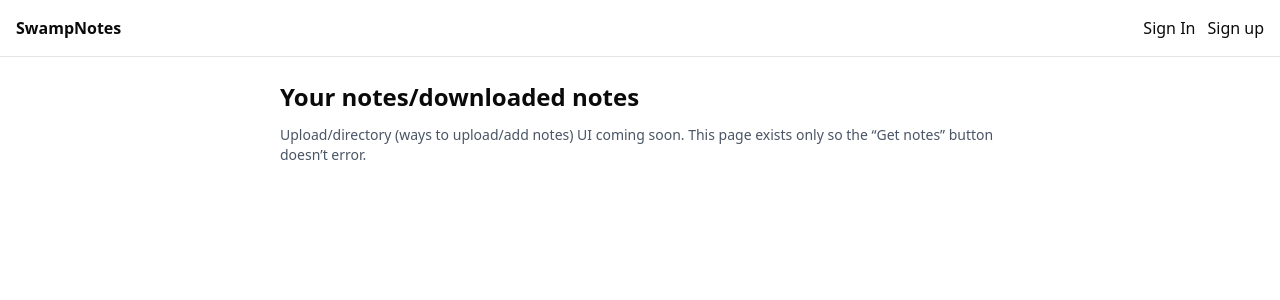
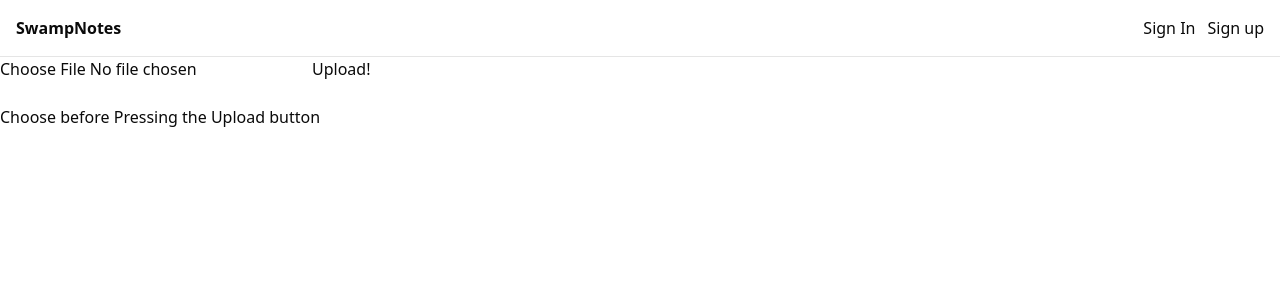
Before and after one commit to swe-team-8/swampnotes, a Next.js app in the folder apps/web/: page /notes/upload in a window 1280 px wide. Shown: the top 300 px of the page. Built offline with nearby package versions, Linux system fonts and the light colour scheme; no server answers.

Commit message:
Fixed some routes in front end.

```diff
--- a/apps/web/src/app/_components/header.tsx
+++ b/apps/web/src/app/_components/header.tsx
@@ -17,7 +17,7 @@ export default function Header() {
 
       <nav className="flex items-center gap-3">
         <SignedIn>
-          <a href="/upload">Upload +</a>
+          <a href="/notes/upload">Upload +</a>
           <UserButton
             afterSignOutUrl="/"
             userProfileMode="navigation"
--- a/apps/web/src/app/delete/page.tsx
+++ b/apps/web/src/app/notes/delete/page.tsx
@@ -10,7 +10,7 @@ export default function FileDeleter(){
 
   const deleteFile = async () => {
       const token = await getToken({ template: "fastapi" });
-      const response = await fetch(`${process.env.NEXT_PUBLIC_API_BASE_URL}/delete/${filenameInput}`, {
+      const response = await fetch(`${process.env.NEXT_PUBLIC_API_BASE_URL}/notes/delete/${filenameInput}`, {
         headers: token ? { Authorization: `Bearer ${token}` } : {},
         cache: "no-store",
       });
--- a/apps/web/src/app/download/page.tsx
+++ b/apps/web/src/app/notes/download/page.tsx
@@ -12,7 +12,7 @@ export default function FileDownloader(){
   const downloadFile = async () => {
       const token = await getToken({ template: "fastapi" });
       try {
-        const response = await axios.get(`${process.env.NEXT_PUBLIC_API_BASE_URL}/download/${authorInput}/${filenameInput}`,{
+        const response = await axios.get(`${process.env.NEXT_PUBLIC_API_BASE_URL}/notes/download/${authorInput}/${filenameInput}`,{
             headers: {
                 'Authorization': `Bearer ${token}`,
             },
--- a/apps/web/src/app/notes/upload/page.tsx
+++ b/apps/web/src/app/notes/upload/page.tsx
@@ -1,10 +1,60 @@
-export default function UploadNotePage() {
-  return (
-    <main className="mx-auto max-w-3xl p-6 space-y-3">
-      <h1 className="text-2xl font-semibold">Your notes/downloaded notes</h1>
-      <p className="text-sm text-gray-600">
-        Upload/directory (ways to upload/add notes) UI coming soon. This page exists only so the “Get notes” button doesn’t error.
-      </p>
-    </main>
-  );
+"use client";
+import axios from "axios"
+import { useAuth } from "@clerk/nextjs";
+import { useEffect, useState } from "react";
+
+export default function upload() {
+  const { isSignedIn, getToken } = useAuth();
+  const [me, setMe] = useState<any>(null);
+
+	const [selectedFile, setSelectedFile] = useState(null);
+	const onFileChange = (event) => {
+		setSelectedFile(event.target.files[0]);
+	};
+	const onFileUpload = async () => {
+        const token = await getToken({ template: "fastapi" });
+		const formData = new FormData();
+		formData.append(
+			"file",
+			selectedFile,
+			selectedFile.name
+		);
+		console.log(selectedFile);
+		axios.post(`${process.env.NEXT_PUBLIC_API_BASE_URL}/notes/upload`, formData,{
+            headers: {
+                'Authorization': `Bearer ${token}`,
+            }
+        });
+	};
+	const fileData = () => {
+		if (selectedFile) {
+			return (
+				<div>
+					<h2>File Details:</h2>
+					<p>File Name: {selectedFile.name}</p>
+					<p>File Type: {selectedFile.type}</p>
+					<p>
+						Last Modified: {selectedFile.lastModifiedDate.toDateString()}
+					</p>
+				</div>
+			);
+		} else {
+			return (
+				<div>
+					<br />
+					<h4>Choose before Pressing the Upload button</h4>
+				</div>
+			);
+		}
+	};
+
+	return (
+		<div>
+			<div>
+				<input type="file" onChange={onFileChange} />
+				<button onClick={onFileUpload}>Upload!</button>
+			</div>
+			{fileData()}
+		</div>
+	);
 }
--- a/apps/web/src/app/upload/page.tsx
+++ /dev/null
@@ -1,60 +0,0 @@
-"use client";
-import axios from "axios"
-import { useAuth } from "@clerk/nextjs";
-import { useEffect, useState } from "react";
-
-export default function upload() {
-  const { isSignedIn, getToken } = useAuth();
-  const [me, setMe] = useState<any>(null);
-
-	const [selectedFile, setSelectedFile] = useState(null);
-	const onFileChange = (event) => {
-		setSelectedFile(event.target.files[0]);
-	};
-	const onFileUpload = async () => {
-        const token = await getToken({ template: "fastapi" });
-		const formData = new FormData();
-		formData.append(
-			"file",
-			selectedFile,
-			selectedFile.name
-		);
-		console.log(selectedFile);
-		axios.post(`${process.env.NEXT_PUBLIC_API_BASE_URL}/upload`, formData,{
-            headers: {
-                'Authorization': `Bearer ${token}`,
-            }
-        });
-	};
-	const fileData = () => {
-		if (selectedFile) {
-			return (
-				<div>
-					<h2>File Details:</h2>
-					<p>File Name: {selectedFile.name}</p>
-					<p>File Type: {selectedFile.type}</p>
-					<p>
-						Last Modified: {selectedFile.lastModifiedDate.toDateString()}
-					</p>
-				</div>
-			);
-		} else {
-			return (
-				<div>
-					<br />
-					<h4>Choose before Pressing the Upload button</h4>
-				</div>
-			);
-		}
-	};
-
-	return (
-		<div>
-			<div>
-				<input type="file" onChange={onFileChange} />
-				<button onClick={onFileUpload}>Upload!</button>
-			</div>
-			{fileData()}
-		</div>
-	);
-}
```
Also changed, not shown: 1 other file (tests, documents, lock files or other folders).
